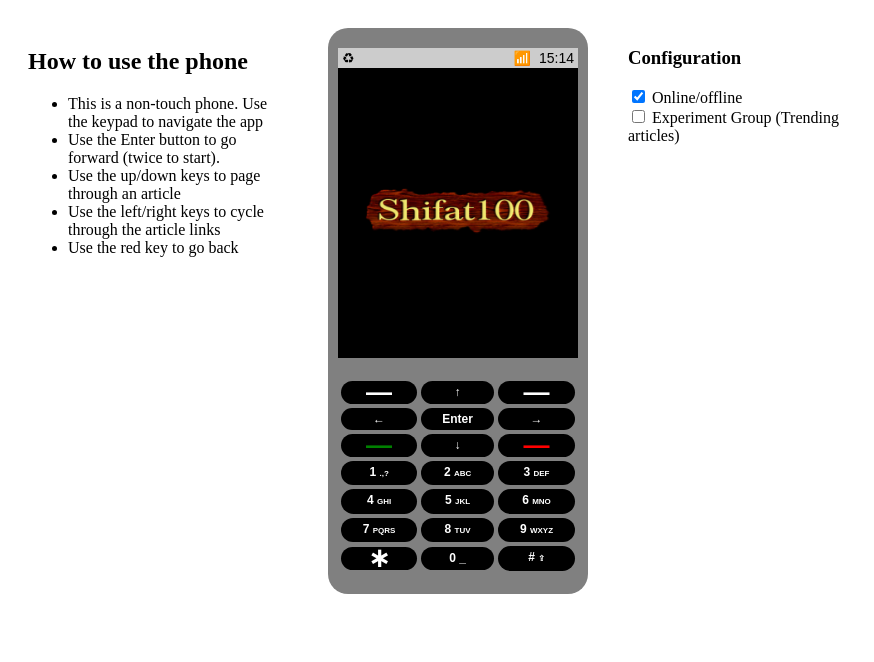
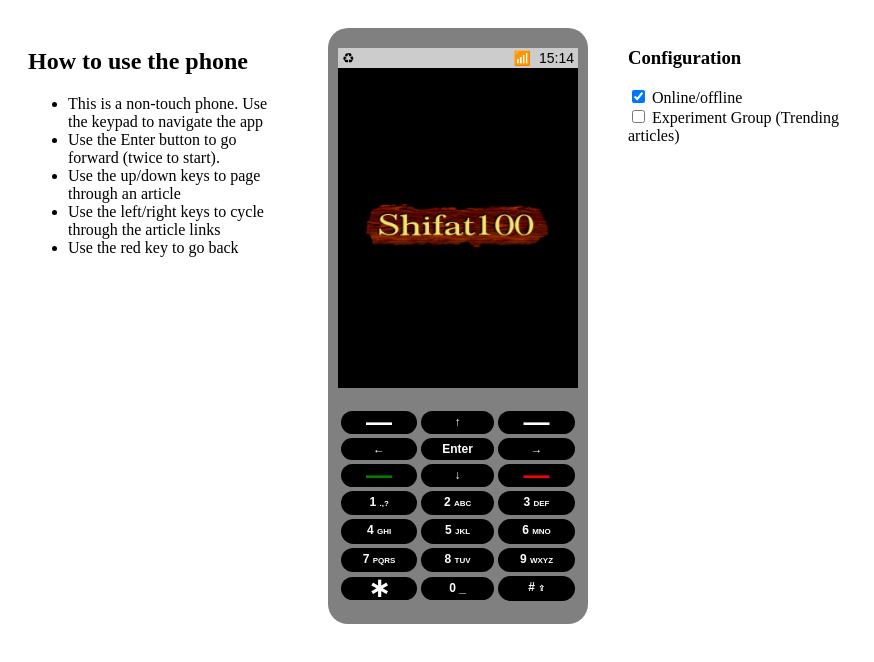
Before and after one commit to shifat100/Ebook-Crafter-KaiOS, a plain HTML site: page play.html in a window 1280 px wide. Shown: the whole page, without its empty margins (0-874 px from the left). Drawn offline with Linux system fonts and the light colour scheme.

Commit message:
Update play.html

```diff
--- a/play.html
+++ b/play.html
@@ -211,7 +211,7 @@
 
 			#appFrame {
 				width: 240px;
-				height: 290px;
+				height: 320px;
 				border: 0;
 			}
 
```
